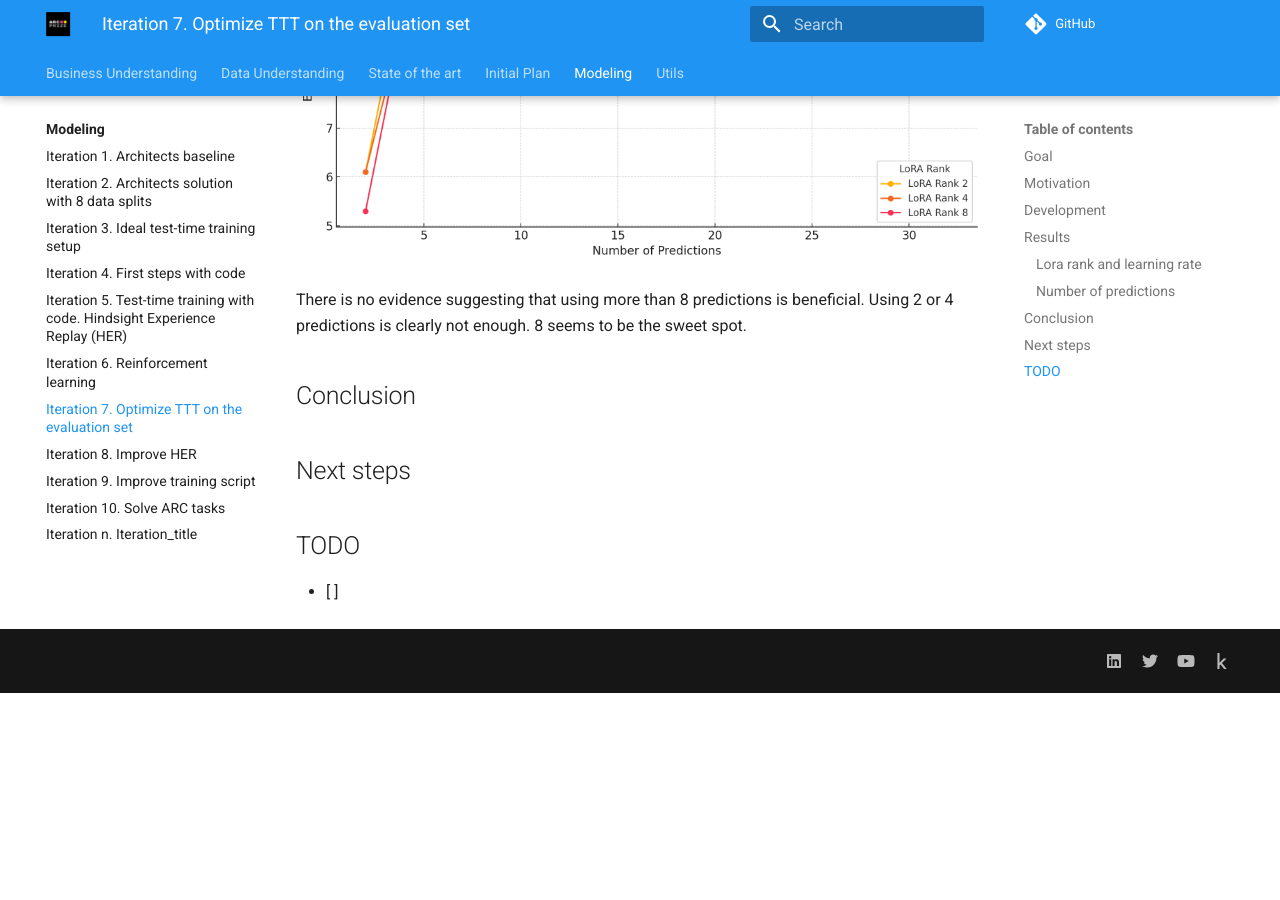
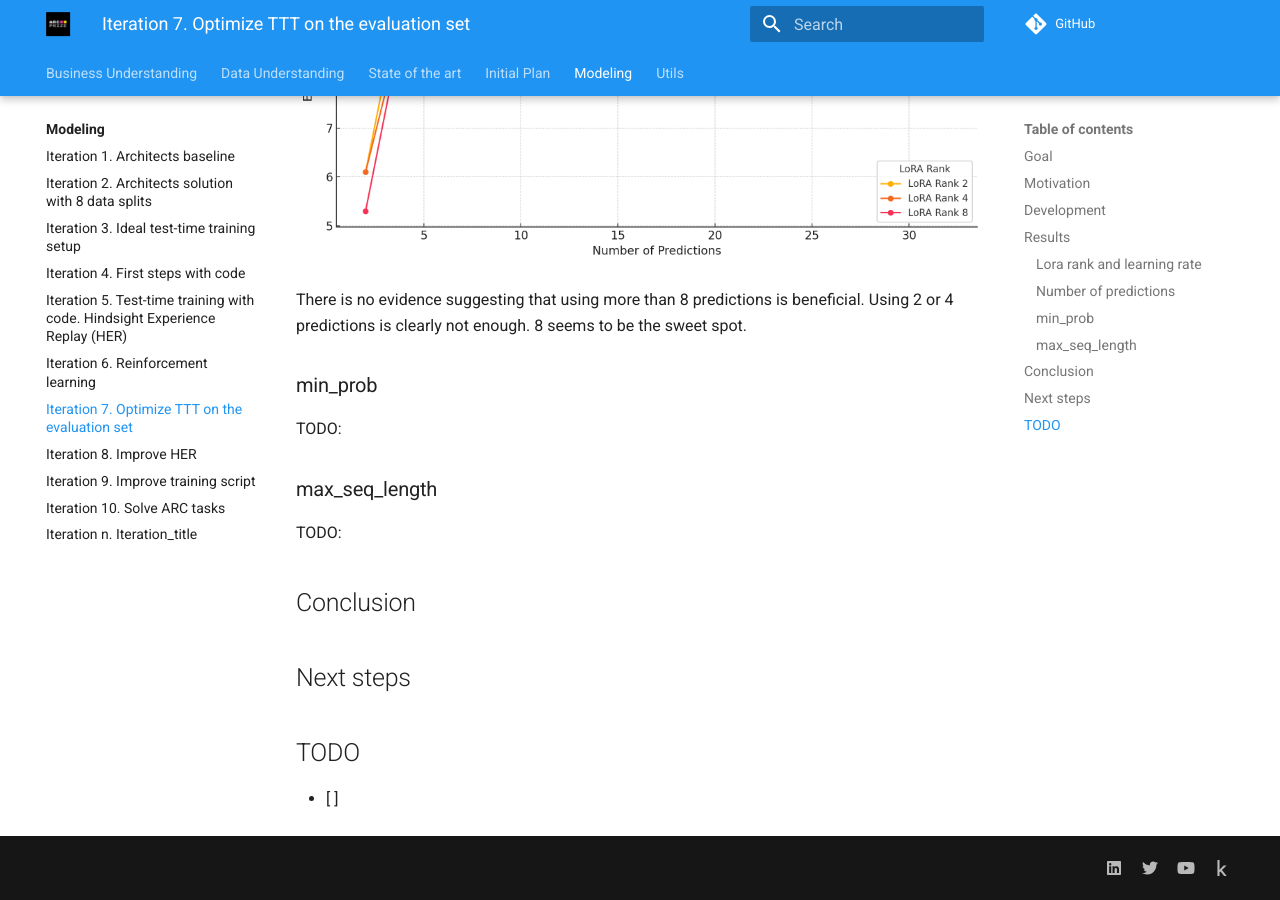
Before and after one commit to ironbar/arc25, an MkDocs documentation site: the page built from docs/modeling/Iteration_07_optimize_ttt_on_evaluation_set.md, in a window 1280 px wide and 900 px high, scrolled down 1779 px. Built offline with MkDocs 1.6.1 and Material for MkDocs 9.7.7, drawn with Linux system fonts in a browser that asks for light colours; comment, search, counter and statistics services are not loaded; before the commit the page ends 2472 px from its top, so only the background shows below that.

Commit message:
Add placeholders for min_prob and max_seq_length sections in documentation

```diff
--- a/docs/modeling/Iteration_07_optimize_ttt_on_evaluation_set.md
+++ b/docs/modeling/Iteration_07_optimize_ttt_on_evaluation_set.md
@@ -39,6 +39,14 @@ Let's study if increasing the number of predictions has a significative effect o
 
 There is no evidence suggesting that using more than 8 predictions is beneficial. Using 2 or 4 predictions is clearly not enough. 8 seems to be the sweet spot.
 
+### min_prob
+
+TODO:
+
+### max_seq_length
+
+TODO:
+
 ## Conclusion
 
 ## Next steps
```
